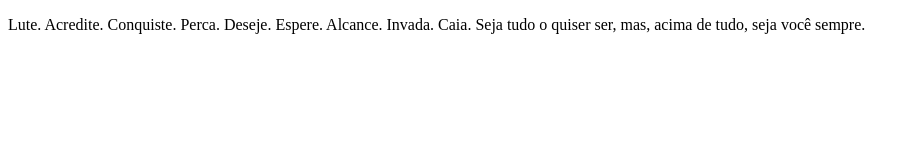
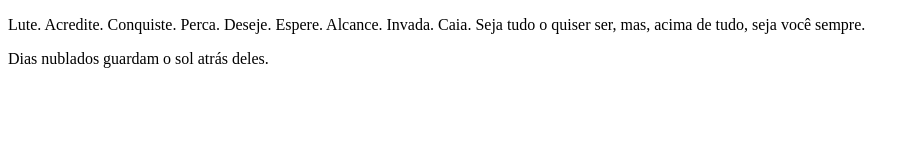
Before and after one commit to Nevergivupi/Projetos-Bootcamp-FullStack-Devjunior, a plain HTML site: page index.html in a window 1280 px wide. Shown: the whole page, without its empty margins (0-916 px from the left). Drawn offline with Linux system fonts and the light colour scheme.

Commit message:
segunda frase

```diff
--- a/index.html
+++ b/index.html
@@ -7,6 +7,6 @@
 </head>
 <body>
     <p>Lute. Acredite. Conquiste. Perca. Deseje. Espere. Alcance. Invada. Caia. Seja tudo o quiser ser, mas, acima de tudo, seja você sempre.</p>
-
+    <p>Dias nublados guardam o sol atrás deles.</p>
 </body>
 </html>
```
